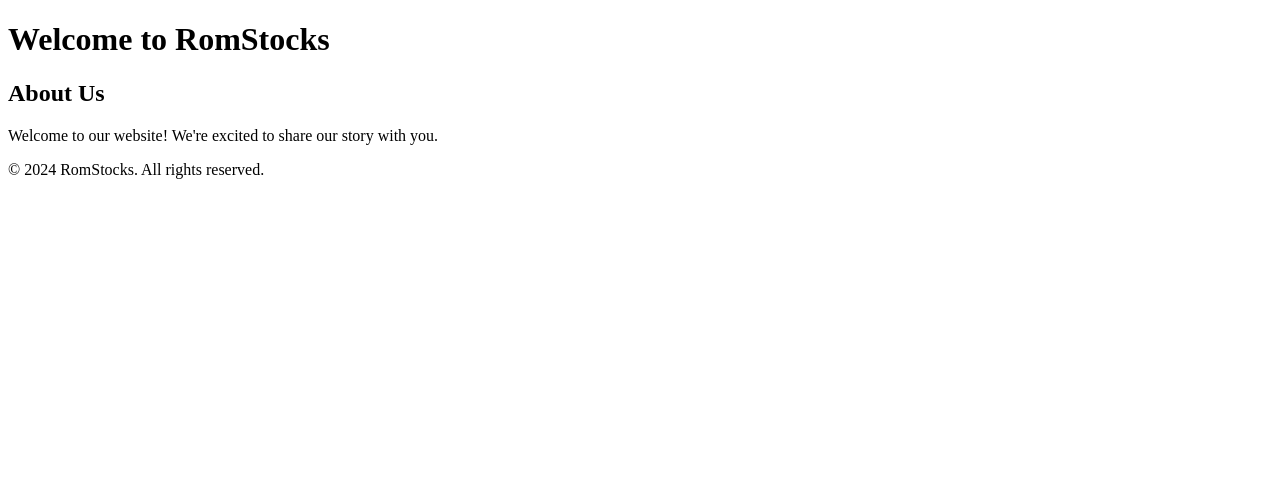
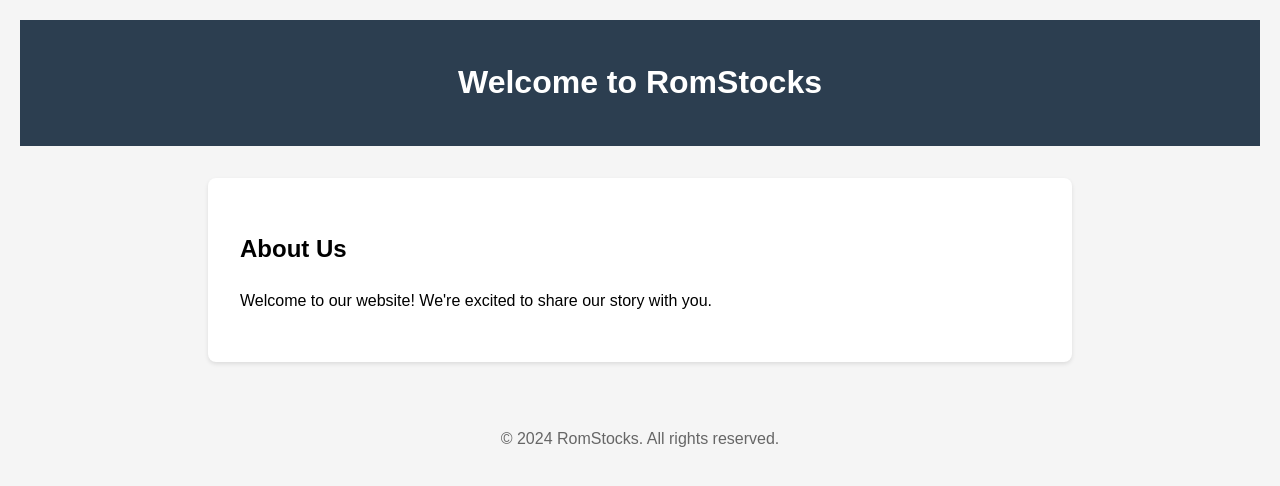
Before and after one commit to romstocks/romstocks-test, a plain HTML site: page index.html in a window 1280 px wide. Drawn offline with Linux system fonts and the light colour scheme.

Commit message:
Add styled HTML page

```diff
--- a/index.html
+++ b/index.html
@@ -4,6 +4,34 @@
     <meta charset="UTF-8">
     <meta name="viewport" content="width=device-width, initial-scale=1.0">
     <title>Welcome to RomStocks</title>
+    <style>
+        body {
+            font-family: Arial, sans-serif;
+            line-height: 1.6;
+            margin: 0;
+            padding: 20px;
+            background-color: #f5f5f5;
+        }
+        header {
+            background-color: #2c3e50;
+            color: white;
+            padding: 1rem;
+            text-align: center;
+        }
+        main {
+            max-width: 800px;
+            margin: 2rem auto;
+            padding: 2rem;
+            background-color: white;
+            border-radius: 8px;
+            box-shadow: 0 2px 4px rgba(0,0,0,0.1);
+        }
+        footer {
+            text-align: center;
+            padding: 1rem;
+            color: #666;
+        }
+    </style>
 </head>
 <body>
     <header>
```
